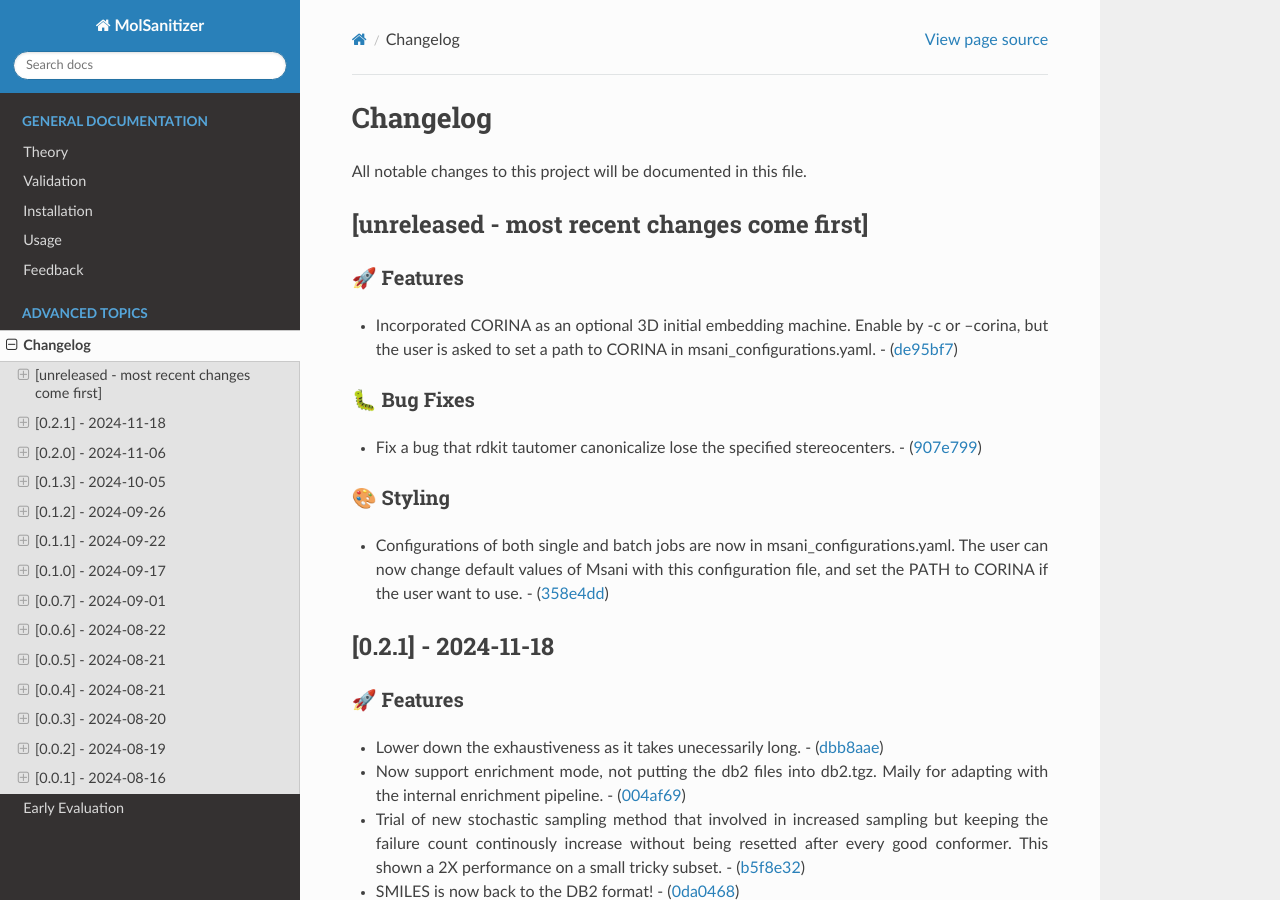
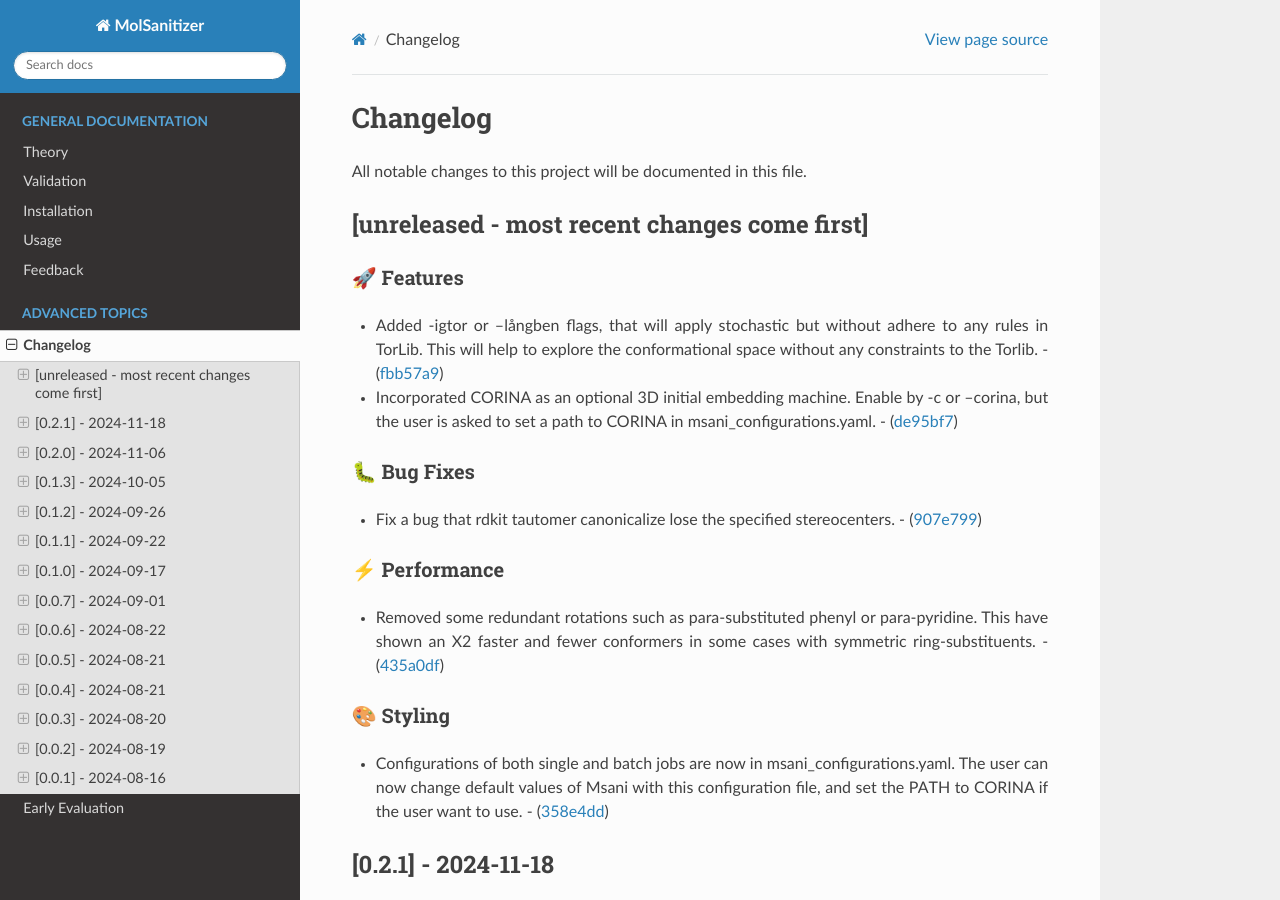
Before and after one commit to phonglam3103/msani-readthedocs, a Sphinx documentation site: the page built from docs/source/changes.rst, in a window 1280 px wide and 900 px high. Built offline with Sphinx 7.4.7 and the Read the Docs theme 3.1.0, drawn with Linux system fonts in a browser that asks for light colours; formulas are drawn with MathJax 3.

Commit message:
Update changes.rst from the software repository

```diff
--- a/docs/source/changes.rst
+++ b/docs/source/changes.rst
@@ -9,6 +9,10 @@ All notable changes to this project will be documented in this file.
 🚀 Features
 ~~~~~~~~~~
 
+-  Added -igtor or –långben flags, that will apply stochastic but
+   without adhere to any rules in TorLib. This will help to explore the
+   conformational space without any constraints to the Torlib. -
+   (`fbb57a9 <https://github.com/Isra3l/MolSanitizer/commit/fbb57a9586866d4de486a9684c6427c49e4db576>`__)
 -  Incorporated CORINA as an optional 3D initial embedding machine.
    Enable by -c or –corina, but the user is asked to set a path to
    CORINA in msani_configurations.yaml. -
@@ -20,6 +24,14 @@ All notable changes to this project will be documented in this file.
 -  Fix a bug that rdkit tautomer canonicalize lose the specified
    stereocenters. -
    (`907e799 <https://github.com/Isra3l/MolSanitizer/commit/907e7994bb15de84401d6b06fae3f1b970d11d47>`__)
+
+⚡ Performance
+~~~~~~~~~~~~~
+
+-  Removed some redundant rotations such as para-substituted phenyl or
+   para-pyridine. This have shown an X2 faster and fewer conformers in
+   some cases with symmetric ring-substituents. -
+   (`435a0df <https://github.com/Isra3l/MolSanitizer/commit/435a0df74dd47bec831bbd27aa74f92a59554652>`__)
 
 🎨 Styling
 ~~~~~~~~~
@@ -101,6 +113,8 @@ All notable changes to this project will be documented in this file.
 
 -  Redirect MolSanitizer README to the read-the-docs page. -
    (`6e6bc43 <https://github.com/Isra3l/MolSanitizer/commit/6e6bc434bc69180c67b24950fb476b21898907ea>`__)
+
+.. _performance-1:
 
 ⚡ Performance
 ~~~~~~~~~~~~~
```
Also changed, not shown: other parts of docs/source/changes.rst (+2 -2 lines).
